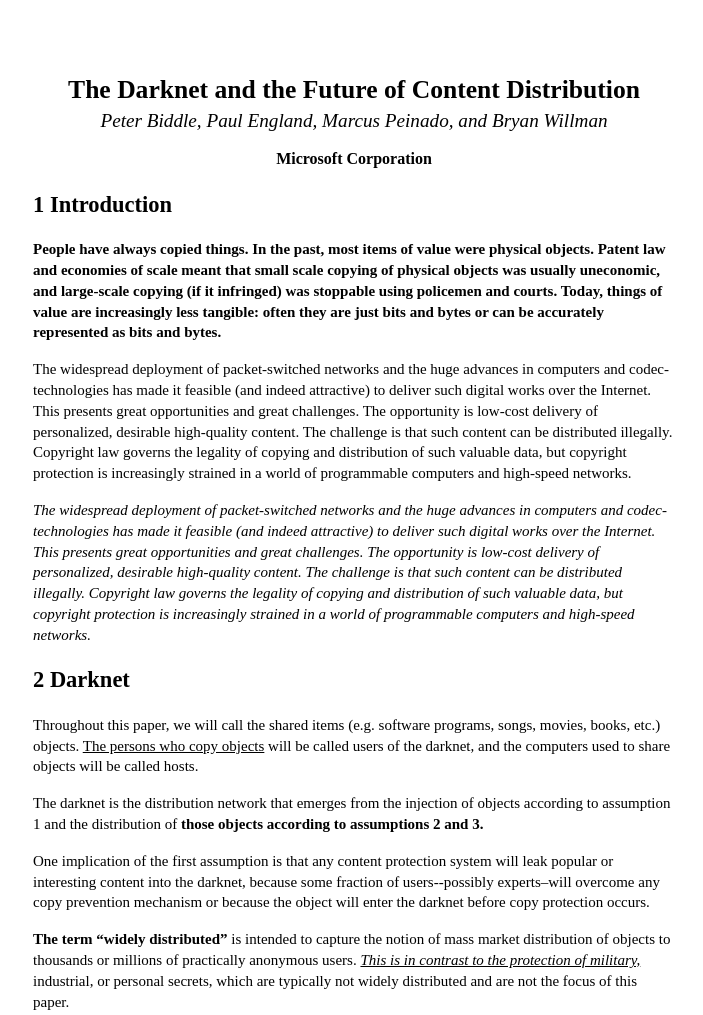
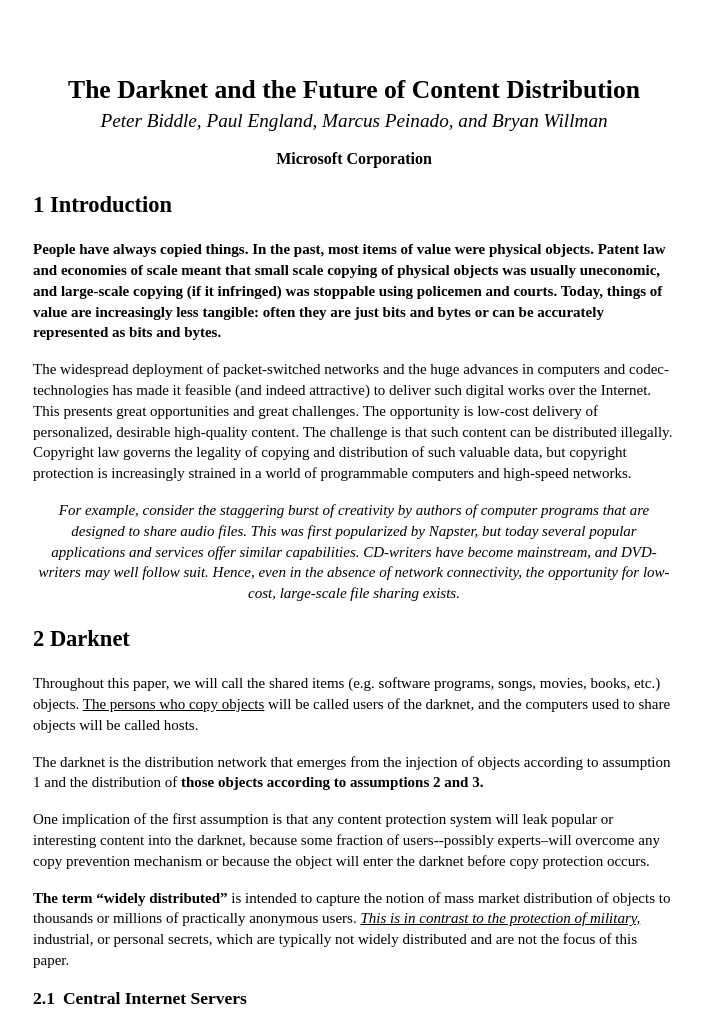
Before and after one commit to GeekHub-FrontEnd-CMS-Online-8/BuianAleksandr_HW2, a plain HTML site: page index.html in a window 1280 px wide. Shown: the top 1015 px of the page, without its empty margins (286-989 px from the left). Drawn offline with Linux system fonts and the light colour scheme.

Commit message:
fix some bugs

```diff
--- a/css/main.css
+++ b/css/main.css
@@ -23,6 +23,9 @@ ol {
   list-style-type: none;
   counter-reset: num;
   padding: 0; }
+
+.center-text {
+  text-align: center; }
 
 .main-list h2 {
   line-height: 2rem; }
--- a/index.html
+++ b/index.html
@@ -35,14 +35,11 @@
             and distribution of such valuable data, but copyright protection is increasingly strained in a world of programmable
             computers and high-speed networks.
           </p>
-          <p><em>
-            The widespread deployment of packet-switched networks and the huge advances in computers and codec-technologies has
-            made it feasible (and indeed attractive) to deliver such digital works over the Internet. This presents great
-            opportunities and great challenges. The opportunity is low-cost delivery of personalized, desirable high-quality
-            content. The challenge is that such content can be distributed illegally. Copyright law governs the legality of
-            copying
-            and distribution of such valuable data, but copyright protection is increasingly strained in a world of programmable
-            computers and high-speed networks.
+          <p class="center-text"><em>
+            For example, consider the staggering burst of creativity by authors of computer programs that are designed to share
+            audio files. This was first popularized by Napster, but today several popular applications and services offer similar
+            capabilities. CD-writers have become mainstream, and DVD-writers may well follow suit. Hence, even in the absence of
+            network connectivity, the opportunity for low-cost, large-scale file sharing exists.
           </em></p>
         </li>
 
@@ -81,11 +78,12 @@
               <figure class="img-left">
                 <img src="./img/first.jpg" alt="" width="260">
               </figure>
-              <p><strong>
+              <p><strong><em>
                  The first embodiments of this new darknet were central internet servers with large collections of MP3 audio files. A
                 fundamental change that came with these servers was the use of a new distribution network: The internet displaced the
                 sneaker net – at least for audio content. This solved several problems of the old darknet. First, latency was reduced
                 drastically.
+              </em>
               </strong>
               </p>
               <p>
```
